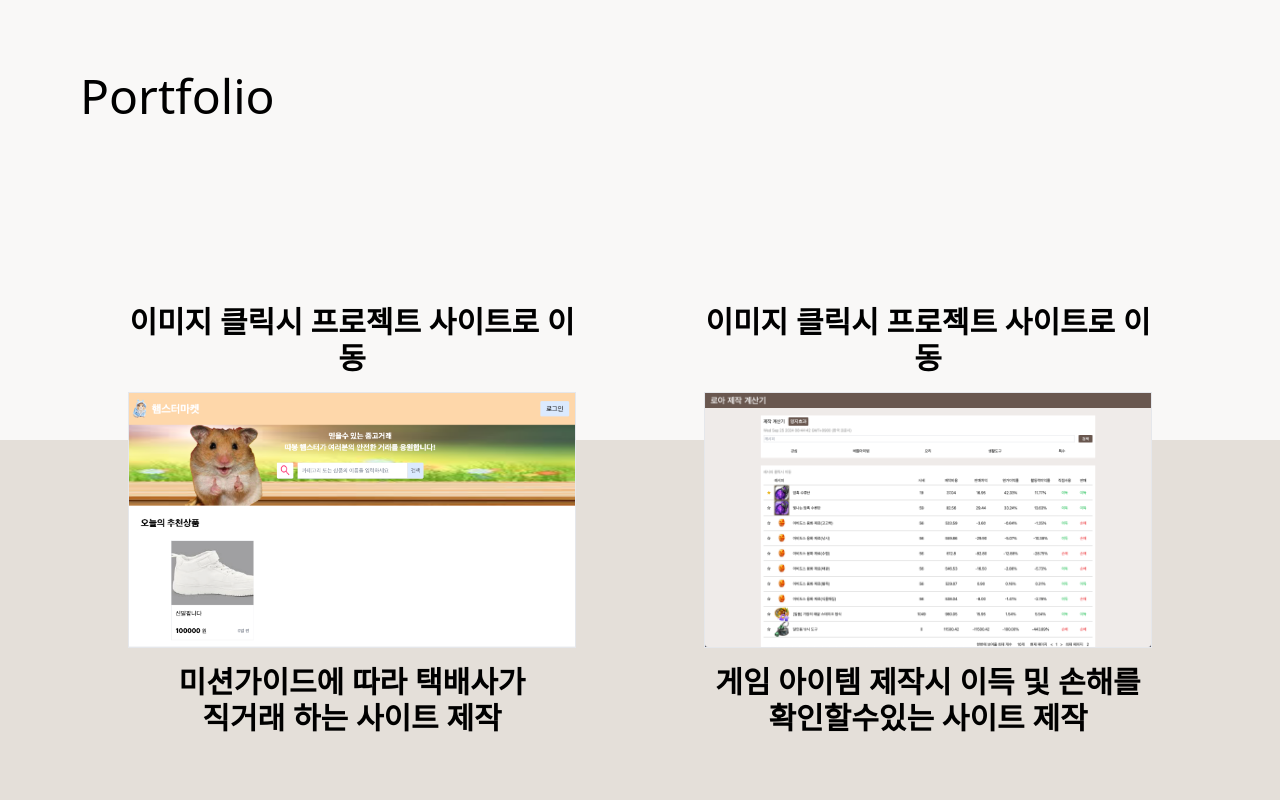
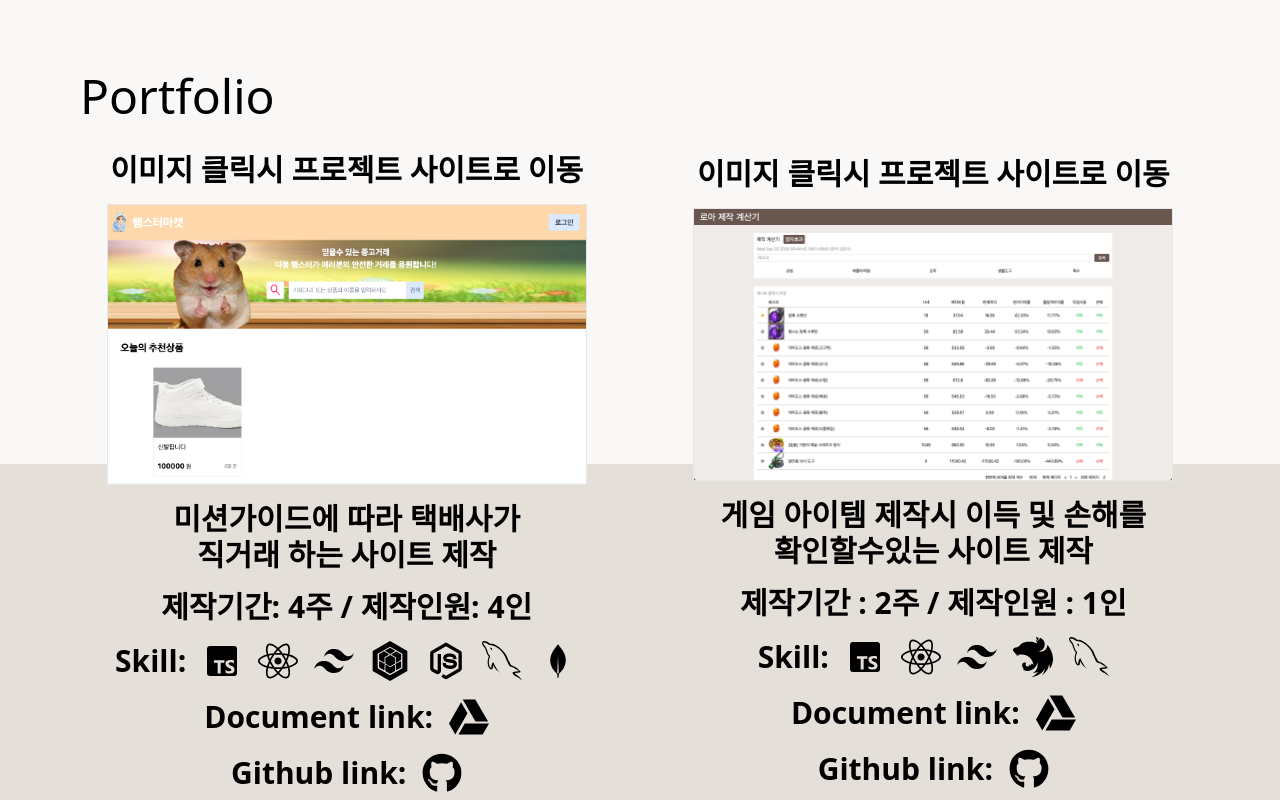
Before and after one commit to dpclfk/portfolio, a React (Create React App) app in the folder portfolio/: page / in a window 1280 px wide. Shown: the part 760-1560 px from the top of the page. Built offline with nearby package versions, Linux system fonts and the light colour scheme.

Commit message:
add:portfolio info

```diff
--- a/portfolio/src/App.tsx
+++ b/portfolio/src/App.tsx
@@ -10,7 +10,7 @@ const App = (): JSX.Element => {
       <div className="w-full min-h-screen bg-infocolor">
         <Info></Info>
       </div>
-      <div className="w-full min-h-screen">
+      <div className="w-full">
         <Portfolio></Portfolio>
       </div>
       <div className="w-full min-h-screen bg-bgcolor ">
--- a/portfolio/src/Component/Portfolio.tsx
+++ b/portfolio/src/Component/Portfolio.tsx
@@ -1,16 +1,20 @@
 import market from "../market.png";
 import calc from "../calc.png";
+import { BiLogoMongodb, BiLogoTypescript } from "react-icons/bi";
+import { FaReact, FaGithub } from "react-icons/fa";
+import { SiNestjs, SiSequelize } from "react-icons/si";
+import { RiNodejsLine, RiTailwindCssFill } from "react-icons/ri";
+import { GrMysql } from "react-icons/gr";
+import { FaGoogleDrive } from "react-icons/fa6";
 
 const Portfolio = (): JSX.Element => {
   return (
     <>
-      <div className="w-full h-screen bghalf">
-        <div className="pt-8 pl-20 text-5xl">Portfolio</div>
-        <div className="flex items-center justify-evenly h-[90%] overflow-hidden pb-20">
-          <div className="w-[35%] h-[40%] mb-4">
-            <div className="text-3xl text-center font-bold pb-4">
-              이미지 클릭시 프로젝트 사이트로 이동
-            </div>
+      <div className="w-full min-h-screen bghalf flex flex-col justify-between">
+        <div className="pt-8 pb-8 pl-20 text-5xl">Portfolio</div>
+        <div className="flex items-center justify-evenly overflow-hidden pb-20 items-center min-w-[80rem]">
+          <div className="text-3xl text-center w-[35%] h-[40%] mb-4 min-w-[30rem]">
+            <div className="font-bold pb-4">이미지 클릭시 프로젝트 사이트로 이동</div>
             <img
               className="w-full h-full border cursor-pointer"
               src={market}
@@ -19,15 +23,44 @@ const Portfolio = (): JSX.Element => {
                 window.open("https://www.dpclfk.com/market/");
               }}
             />
-            <div className="text-3xl text-center font-bold pt-4">
+            <div className="font-bold pt-4">
               미션가이드에 따라 택배사가 <br />
               직거래 하는 사이트 제작
             </div>
+            <div className="font-bold pt-4">제작기간: 4주 / 제작인원: 4인</div>
+            <div className="font-bold pt-4 flex items-center gap-4 justify-center">
+              <div>Skill:</div>
+              <BiLogoTypescript size={40} />
+              <FaReact size={40} />
+              <RiTailwindCssFill size={40} />
+              <SiSequelize size={40} />
+              <RiNodejsLine size={40} />
+              <GrMysql size={40} />
+              <BiLogoMongodb size={40} />
+            </div>
+            <div className="font-bold pt-4 flex items-center gap-4 justify-center">
+              <div>Document link:</div>
+              <FaGoogleDrive
+                size={40}
+                className="cursor-pointer"
+                onClick={() =>
+                  window.open(
+                    "https://drive.google.com/drive/folders/1yF5krXC3MG6jJQ8BB1w6SqyAyIUU7y94?usp=sharing"
+                  )
+                }
+              />
+            </div>
+            <div className="font-bold pt-4 flex items-center gap-4 justify-center">
+              <div>Github link:</div>
+              <FaGithub
+                className="cursor-pointer"
+                size={40}
+                onClick={() => window.open("https://github.com/dpclfk/TeamHamster")}
+              />
+            </div>
           </div>
-          <div className="w-[35%] h-[40%] mb-4">
-            <div className="text-3xl text-center font-bold pb-4">
-              이미지 클릭시 프로젝트 사이트로 이동
-            </div>
+          <div className="text-3xl text-center w-[35%] h-[40%] mb-4 min-w-[30rem]">
+            <div className="font-bold pb-4">이미지 클릭시 프로젝트 사이트로 이동</div>
             <img
               className="w-full h-full border cursor-pointer"
               src={calc}
@@ -36,9 +69,40 @@ const Portfolio = (): JSX.Element => {
                 window.open("https://lostarkcalc.dpclfk.com/");
               }}
             />
-            <div className="text-3xl text-center font-bold pt-4">
+            <div className="font-bold pt-4">
               게임 아이템 제작시 이득 및 손해를 <br />
               확인할수있는 사이트 제작
+            </div>
+            <div className="font-bold pt-4">제작기간 : 2주 / 제작인원 : 1인</div>
+            <div className="font-bold pt-4 flex items-center gap-4 justify-center">
+              <div>Skill:</div>
+              <BiLogoTypescript size={40} />
+              <FaReact size={40} />
+              <RiTailwindCssFill size={40} />
+              <SiNestjs size={40} />
+              <GrMysql size={40} />
+            </div>
+            <div className="font-bold pt-4 flex items-center gap-4 justify-center">
+              <div>Document link:</div>
+              <FaGoogleDrive
+                className="cursor-pointer"
+                size={40}
+                onClick={() =>
+                  window.open(
+                    "https://drive.google.com/drive/folders/1xzu0fHAgBrmm2vm_pldz97ZEGT9GzPmf?usp=sharing"
+                  )
+                }
+              />
+            </div>
+            <div className="font-bold pt-4 flex items-center gap-4 justify-center">
+              <div>Github link:</div>
+              <FaGithub
+                className="cursor-pointer"
+                size={40}
+                onClick={() => {
+                  window.open("https://github.com/dpclfk/lostarkcalc");
+                }}
+              />
             </div>
           </div>
         </div>
```
Also changed, not shown: portfolio/src/Component/Skill.tsx (+0 -12 lines).
